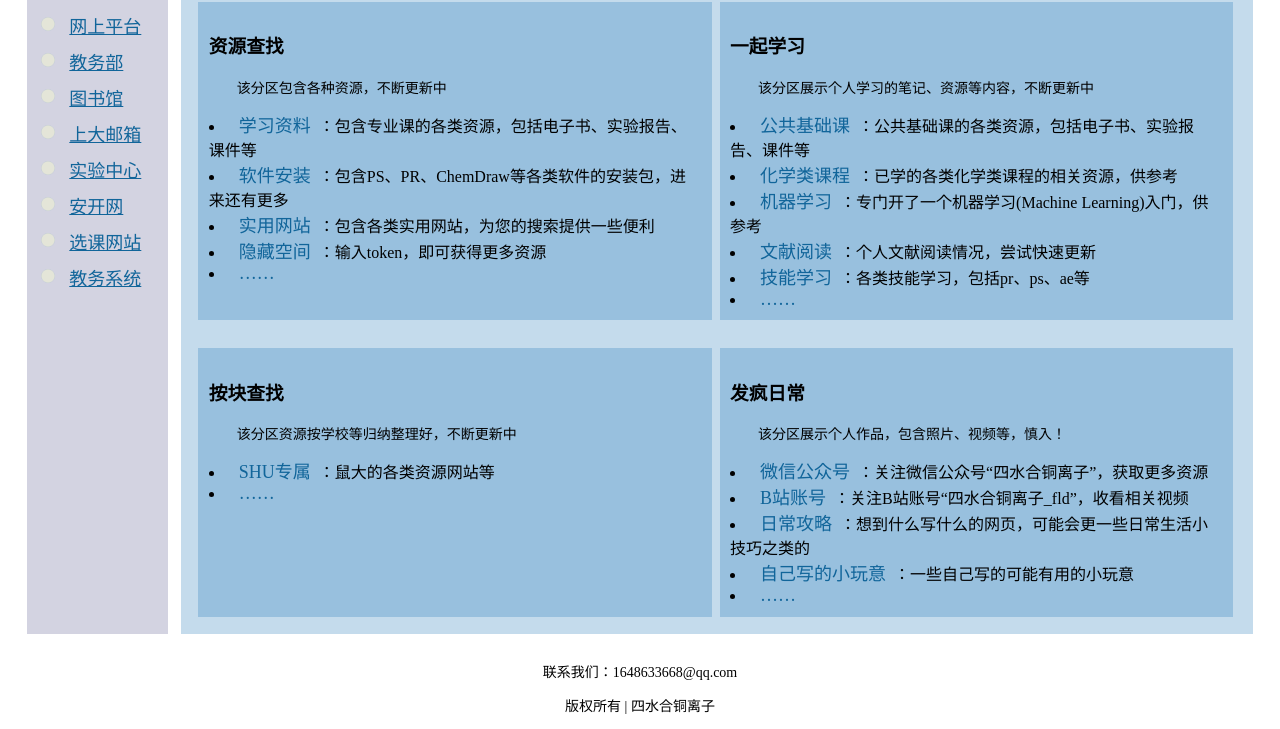
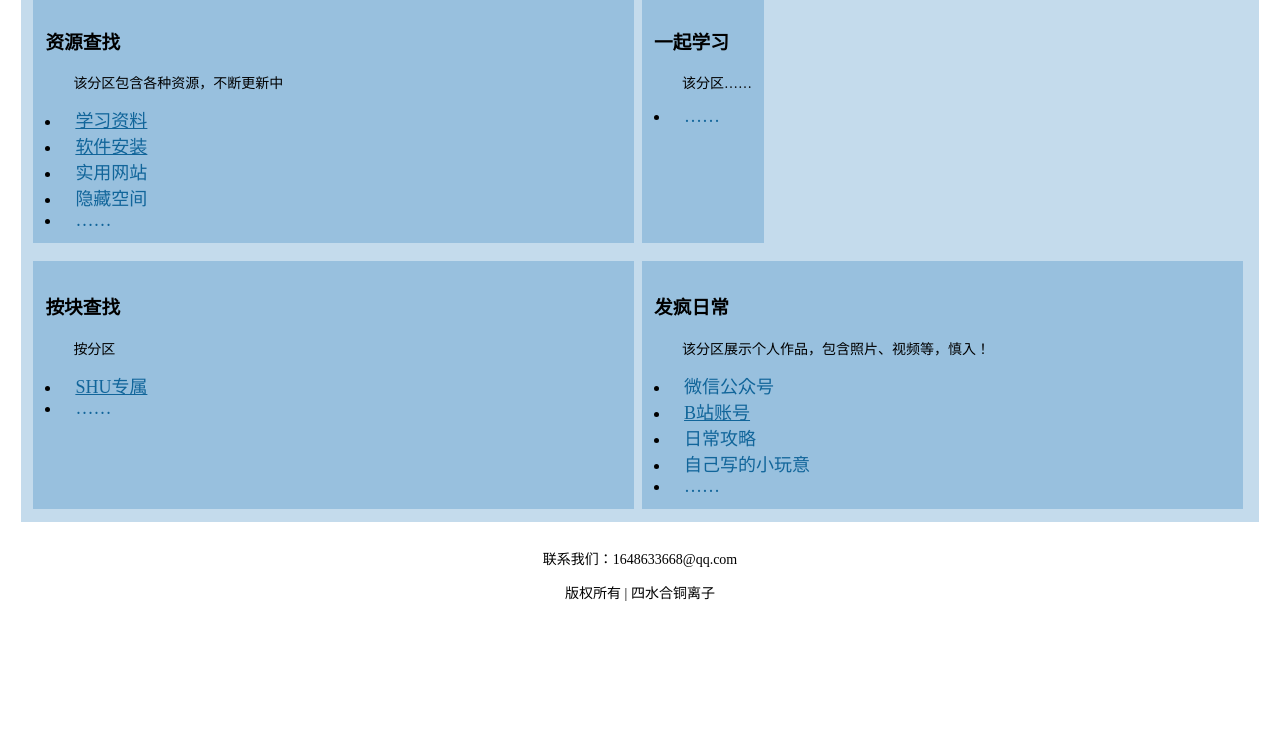
Before and after one commit to Lucas0587/Lucas0587.github.io, a plain HTML site: page index.html in a window 1280 px wide. Shown: the part 257-986 px from the top of the page. After the commit the page ends 873 px from the top, so only its background shows below. Drawn offline with Linux system fonts and the light colour scheme.

Commit message:
Add files via upload

```diff
--- a/index.html
+++ b/index.html
@@ -3,10 +3,26 @@
     <head>
         <meta charset="utf-8"><!--设定编码-->
 		<link rel="stylesheet" type="text/css" href="pageset.css">
-        <meta name="viewport" content="width=device-width,initial-scale=1.0">   <!--手机页面自适应-->
+		<meta name="viewport" content="width=device-width, initial-scale=1.0">
         <meta name="description" content="该程序是四水合铜离子8月19号的第一个程序，考虑改名为Favorskii">   <!--网页描述-->
         <meta name="suthor" content="四水合铜离子">   <!--手机页面自适应-->
         <title>四水合铜离子的个人网页</title>
+		<style>
+            @media only screen and (max-width: 600px) {
+                /* 在屏幕宽度小于等于600px时应用的样式 */
+                /* 可以设置元素的宽度、高度、字体大小等 */
+                body {
+                    background-size: cover;
+                }
+                img {
+                    width: 100%;
+                }
+                .block1, .block2 {
+                    width: 90%;
+                    margin: 0 auto;
+                }
+            }
+        </style>
     </head>     <!--head头部文件-->
 	<body background="背景图.jpg"
 		  style="background-repeat: no-repeat;background-size: 100% 100%; background-attachment: fixed">
@@ -15,41 +31,6 @@
 		</div>
 		<div class="backgroundset" id="background">
 			<div class="parentblock">
-				<div class="block1" style="background-color:rgba(82,82,136,0.25)" id="box11">
-					<h2>快速点击</h2>
-					<div class="blocks">
-						<img src="点.png" height=18px>
-						<a href="http://www.elearning.shu.edu.cn/portal" target="_blank">网上平台</a>
-					</div>
-					<div class="blocks">
-						<img src="点.png" height=18px>
-						<a href="https://jwb.shu.edu.cn/" target="_blank">教务部</a>
-					</div>
-					<div class="blocks">
-						<img src="点.png" height=18px>
-						<a href="https://lib.shu.edu.cn/" target="_blank">图书馆</a>
-					</div>
-					<div class="blocks">
-						<img src="点.png" height=18px>
-						<a href="https://newmail.shu.edu.cn/coremail/" target="_blank">上大邮箱</a>
-					</div>
-					<div class="blocks">
-						<img src="点.png" height=18px>
-						<a href="https://chemlab.shu.edu.cn/index.htm" target="_blank">实验中心</a>
-					</div>
-					<div class="blocks">
-						<img src="点.png" height=18px>
-						<a href="http://ankai365.shu.edu.cn/" target="_blank">安开网</a>
-					</div>
-					<div class="blocks">
-						<img src="点.png" height=18px>
-						<a href="http://xk.autoisp.shu.edu.cn/" target="_blank">选课网站</a>
-					</div>
-					<div class="blocks">
-						<img src="点.png" height=18px>
-						<a href="https://cj.shu.edu.cn/Home/StudentIndex" target="_blank">教务系统</a>
-					</div>
-				</div>
 				<div class="block1" style="background-color: rgba(23,114,180,0.25)" id="box12">
 					<div class="title">
 						<h2>网站简介</h2>
@@ -59,21 +40,16 @@
 						<div class="block2" style="background-color: rgba(23,114,180,0.25)" id="box13">
 							<h3>资源查找</h3>
 							<p style="text-indent:2em;">该分区包含各种资源，不断更新中</p>
-							<li><a>学习资料</a>：包含专业课的各类资源，包括电子书、实验报告、课件等</li>
-							<li><a>软件安装</a>：包含PS、PR、ChemDraw等各类软件的安装包，进来还有更多</li>
-							<li><a>实用网站</a>：包含各类实用网站，为您的搜索提供一些便利</li>
-							<li><a>隐藏空间</a>：输入token，即可获得更多资源</li>
+							<li><a href="seek/study/main.html" target="_blank">学习资料</a></li>
+							<li><a href="seek/software/main.html" target="_blank">软件安装</a></li>
+							<li><a>实用网站</a></li>
+							<li><a>隐藏空间</a></li>
 							<li><a>……</a></li>
 						</div>
 						<div id="boxtransparent">&nbsp;&nbsp;</div>
 						<div class="block2" style="background-color: rgba(23,114,180,0.25)" id="box14">
 							<h3>一起学习</h3>
-							<p style="text-indent:2em;">该分区展示个人学习的笔记、资源等内容，不断更新中</p>
-							<li><a>公共基础课</a>：公共基础课的各类资源，包括电子书、实验报告、课件等</li>
-							<li><a>化学类课程</a>：已学的各类化学类课程的相关资源，供参考</li>
-							<li><a>机器学习</a>：专门开了一个机器学习(Machine Learning)入门，供参考</li>
-							<li><a>文献阅读</a>：个人文献阅读情况，尝试快速更新</li>
-							<li><a>技能学习</a>：各类技能学习，包括pr、ps、ae等</li>
+							<p style="text-indent:2em;">该分区……</p>
 							<li><a>……</a></li>
 						</div>
 					</div>
@@ -83,18 +59,18 @@
 					<div class="parentblock">
 						<div class="block2" style="background-color: rgba(23,114,180,0.25)" id="box13">
 							<h3>按块查找</h3>
-							<p style="text-indent:2em;">该分区资源按学校等归纳整理好，不断更新中</p>
-							<li><a>SHU专属</a>：鼠大的各类资源网站等</li>
+							<p style="text-indent:2em;">按分区</p>
+							<li><a href="block/SHU/main.html" target="_blank">SHU专属</a></li>
 							<li><a>……</a></li>
 						</div>
 						<div id="boxtransparent">&nbsp;&nbsp;</div>
 						<div class="block2" style="background-color: rgba(23,114,180,0.25)" id="box13">
 							<h3>发疯日常</h3>
 							<p style="text-indent:2em;">该分区展示个人作品，包含照片、视频等，慎入！</p>
-							<li><a>微信公众号</a>：关注微信公众号“四水合铜离子”，获取更多资源</li>
-							<li><a>B站账号</a>：关注B站账号“四水合铜离子_fld”，收看相关视频</li>
-							<li><a>日常攻略</a>：想到什么写什么的网页，可能会更一些日常生活小技巧之类的</li>
-							<li><a>自己写的小玩意</a>：一些自己写的可能有用的小玩意</li>
+							<li><a>微信公众号</a></li>
+							<li><a href="https://space.bilibili.com/321409388" target="_blank">B站账号</a></li>
+							<li><a>日常攻略</a></li>
+							<li><a>自己写的小玩意</a></li>
 							<li><a>……</a></li>
 						</div>
 					</div>
--- a/pageset.css
+++ b/pageset.css
@@ -33,22 +33,37 @@ h3{
 }
 #box12{
 	float: right;
-	width: 90%;
+	width: 100%;
 	margin: 1%;
-	margin-left: 0%;
 }
 .parentblock{
 	display:flex;
-	margin: 0.5%;
 }
 #box13{
 	float: left;
 	width: 47.5%;
 }
-#box14{
-	float: right;
-	width: 47.5%;
-}
+
 #boxtransparent{
 	color: #ffffff;
 }
+details {
+  border: 1px solid #aaa;
+  border-radius: 4px;
+  padding: 0.5em 0.5em 0;
+}
+
+summary {
+  font-weight: bold;
+  margin: -0.5em -0.5em 0;
+  padding: 0.5em;
+}
+
+details[open] {
+  padding: 0.5em;
+}
+
+details[open] summary {
+  border-bottom: 1px solid #aaa;
+  margin-bottom: 0.5em;
+}
```
